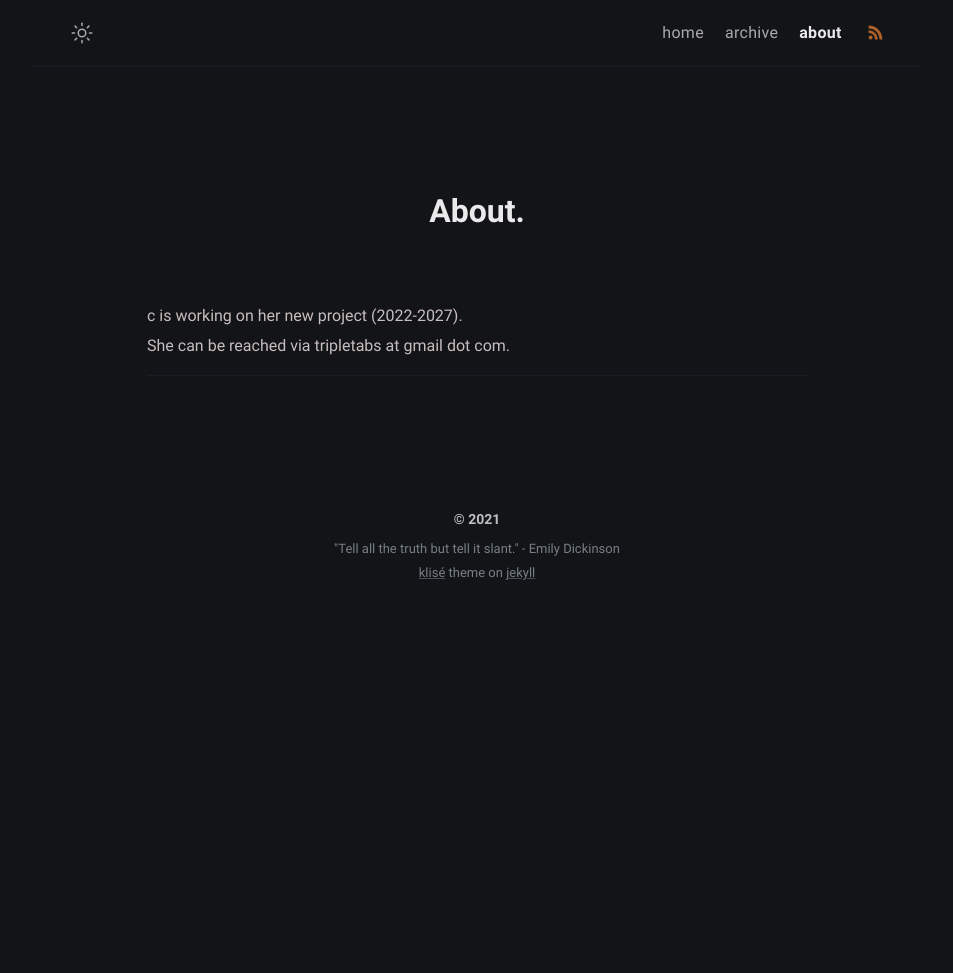
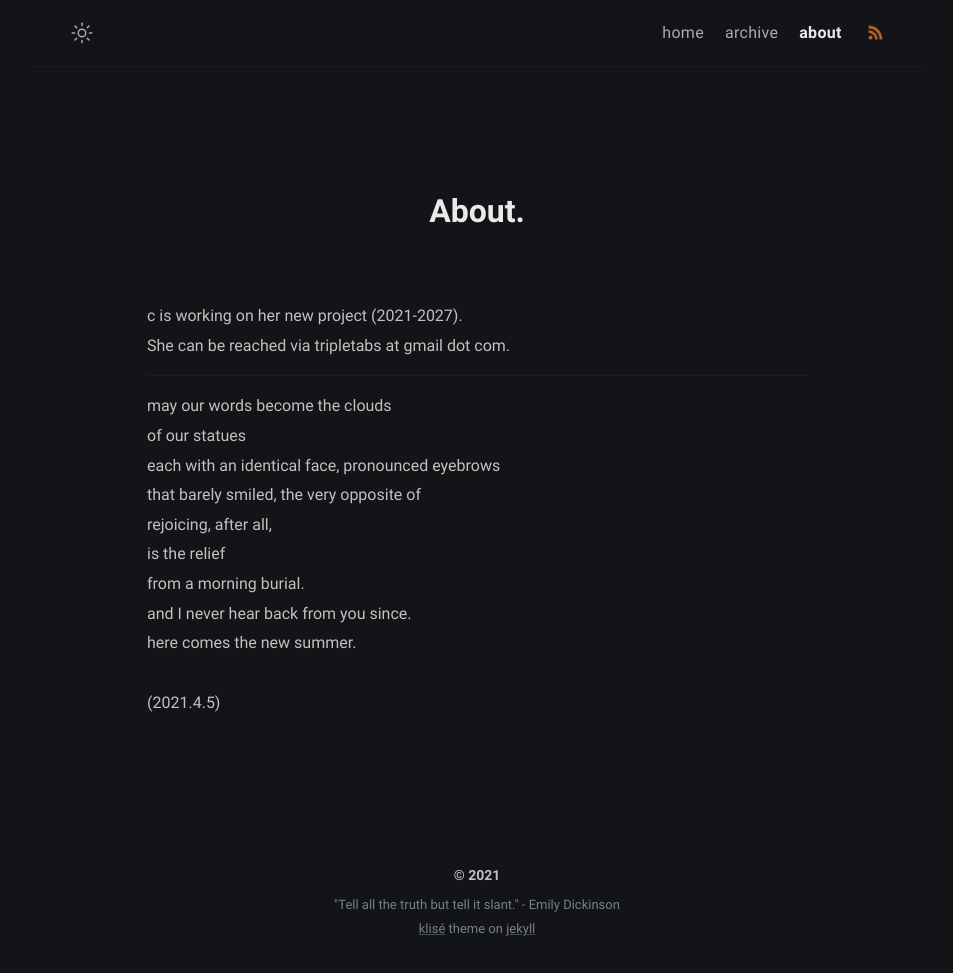
Before and after one commit to yijingch/afistforair.github.io, a Jekyll site: the page built from about.md, in a window 1280 px wide. Shown: the whole page, without its empty margins (163-1116 px from the left). Built offline with Jekyll 4.4.1, drawn with Linux system fonts in a browser that asks for light colours; before the commit the page ends 900 px from its top, so only the background shows below that.

```diff
--- a/about.md
+++ b/about.md
@@ -5,7 +5,19 @@ layout: page
 comments: false
 ---
 
-c is working on her new project (2022-2027).
+c is working on her new project (2021-2027).
 She can be reached via tripletabs at gmail dot com.
 
 ----
+
+may our words become the clouds
+of our statues
+each with an identical face, pronounced eyebrows
+that barely smiled, the very opposite of
+rejoicing, after all,
+is the relief
+from a morning burial.
+and I never hear back from you since.
+here comes the new summer.
+
+(2021.4.5)
```
Also changed, not shown: _posts/april-collections/2021-04-05-april-collections.md (added, +60 -0 lines), _posts/daydream/2021-04-05-daydream.md (deleted, +0 -15 lines), backuppost/daydream/2021-04-05-daydream.md (renamed from _posts/collections-2021/2021-04-05-collections-2021.md), backuppost/defining-features/2021-04-12-defining-features.md (renamed from _posts/defining-features/2021-04-12-defining-features.md), backuppost/routine-review/2021-04-10-routine-review.md (renamed from _posts/routine-review/2021-04-10-routine-review.md), backuppost/rule-of-thumb/2020-11-06-rule-of-thumb.md (renamed from _posts/backuppost/rule-of-thumb/2020-11-06-rule-of-thumb.md), backuppost/the-intelligent-system/2020-11-03-the-intelligent-system.md (renamed from _posts/backuppost/the-intelligent-system/2020-11-03-the-intelligent-system.md), 4 other files.
